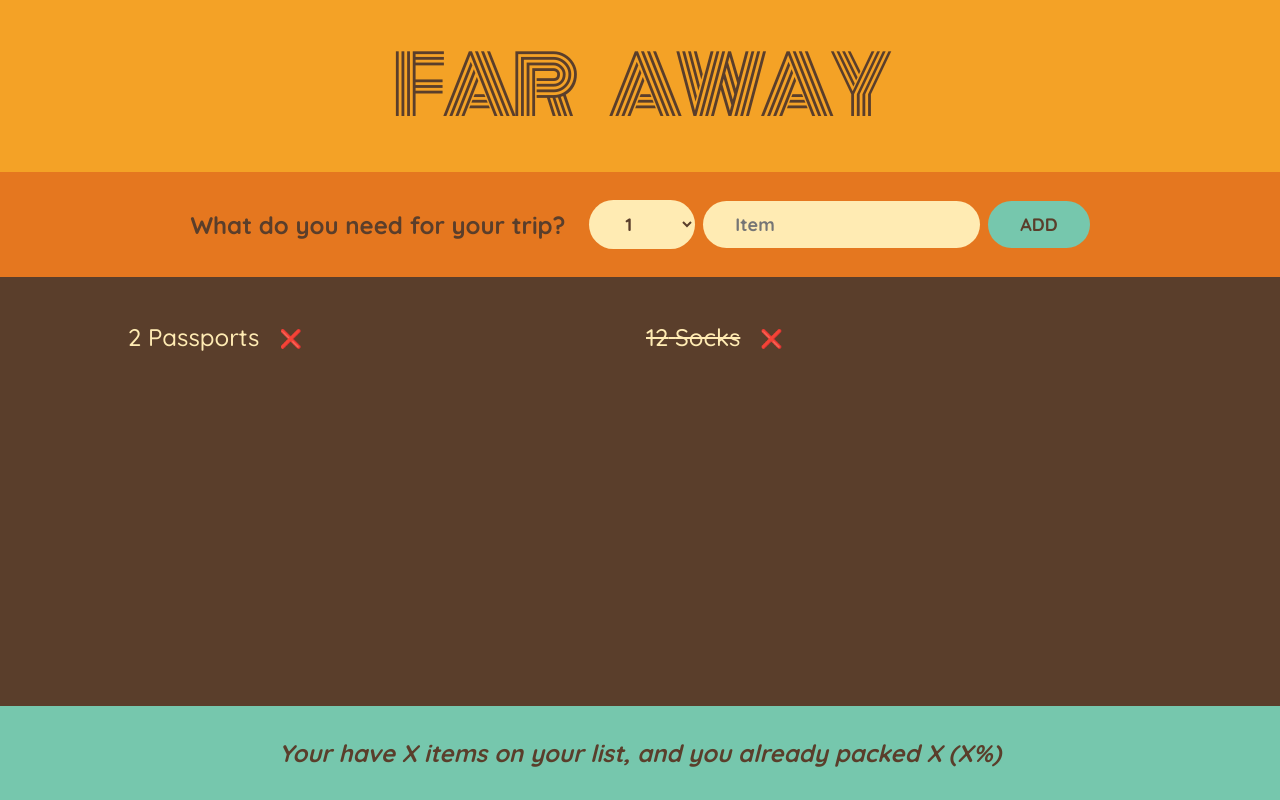
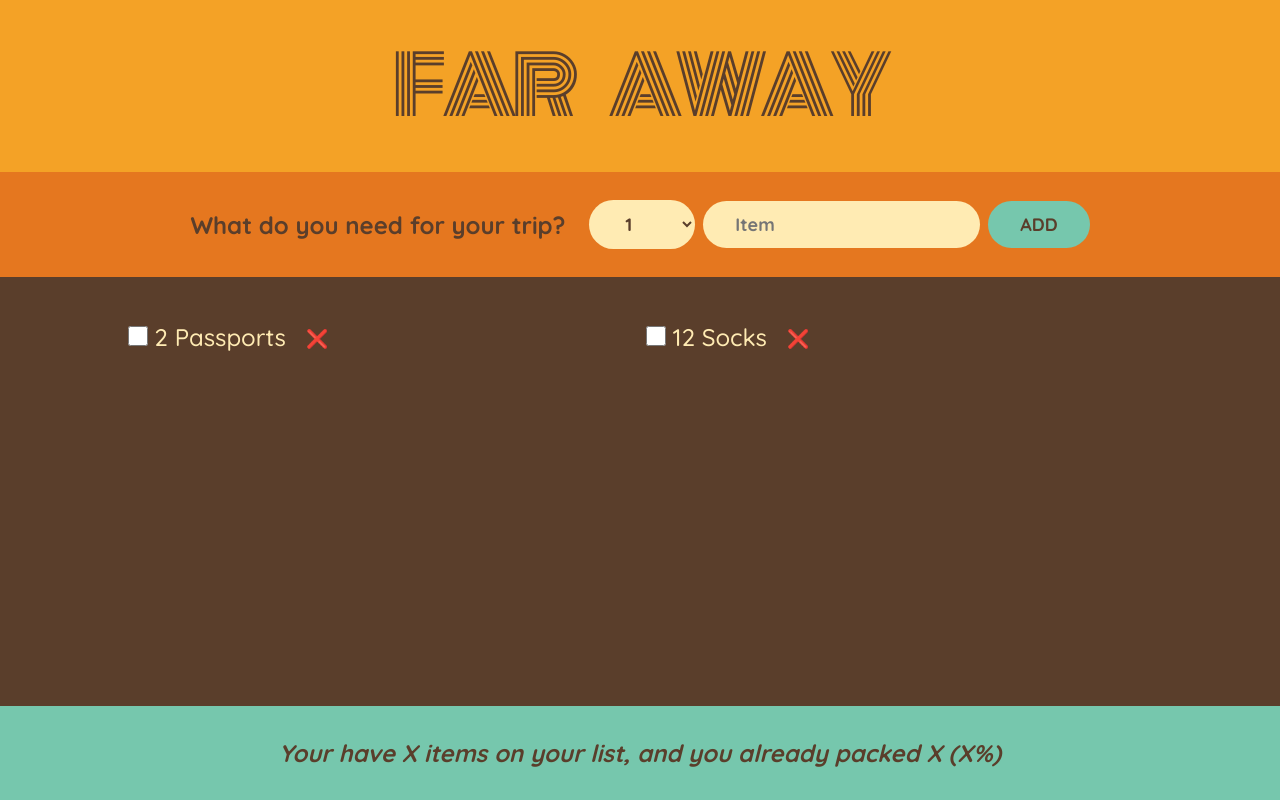
Before and after one commit to FadhelAlqaidoom/05-travel-list-2, a React (Create React App) app: page / in a window 1280 px wide. Built offline with nearby package versions, Linux system fonts and the light colour scheme.

Commit message:
add checkbox for packed item, add style if packed is true add line throw

```diff
--- a/src/App.js
+++ b/src/App.js
@@ -3,7 +3,7 @@ import React, { useState } from 'react';
 const App = () => {
   const [items, setItems] = useState([
     { id: 1, description: 'Passports', quantity: 2, packed: false },
-    { id: 2, description: 'Socks', quantity: 12, packed: true },
+    { id: 2, description: 'Socks', quantity: 12, packed: false },
   ]);
   return (
     <div className="app">
@@ -70,23 +70,42 @@ const PackingList = ({ items, setItems }) => {
     );
     setItems(filteredItems);
   };
+  const onChangePacked = (idToPackedItem) => {
+    const updatedItems = items.map((item) => {
+      if (item.id === idToPackedItem) {
+        console.log(idToPackedItem);
+        return { ...item, packed: !item.packed };
+      }
+      return item;
+    });
+    setItems(updatedItems);
+  };
   return (
     <div className="list">
       <ul>
         {items.map((item) => (
-          <Item item={item} key={item.id} removeItem={removeItem} />
+          <Item
+            item={item}
+            key={item.id}
+            removeItem={removeItem}
+            onChangePacked={onChangePacked}
+          />
         ))}
       </ul>
     </div>
   );
 };
 
-const Item = ({ item, removeItem }) => {
+const Item = ({ item, removeItem, onChangePacked }) => {
   return (
     <li>
       <span
         style={item.packed ? { textDecoration: 'line-through' } : {}}
       >
+        <input
+          type="checkbox"
+          onChange={() => onChangePacked(item.id)}
+        />{' '}
         {item.quantity} {item.description}
       </span>
       <button onClick={() => removeItem(item.id)}>❌</button>
```
